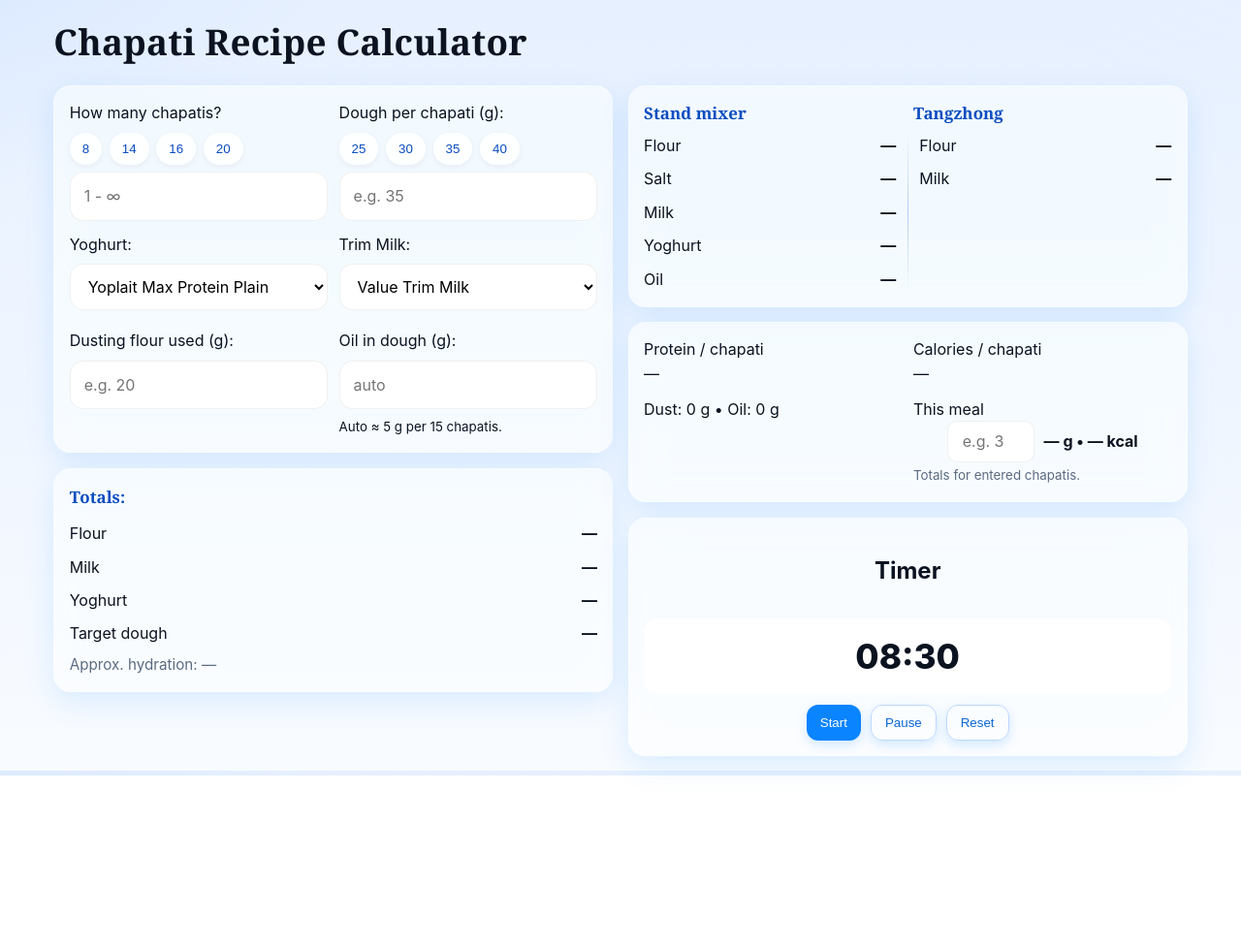
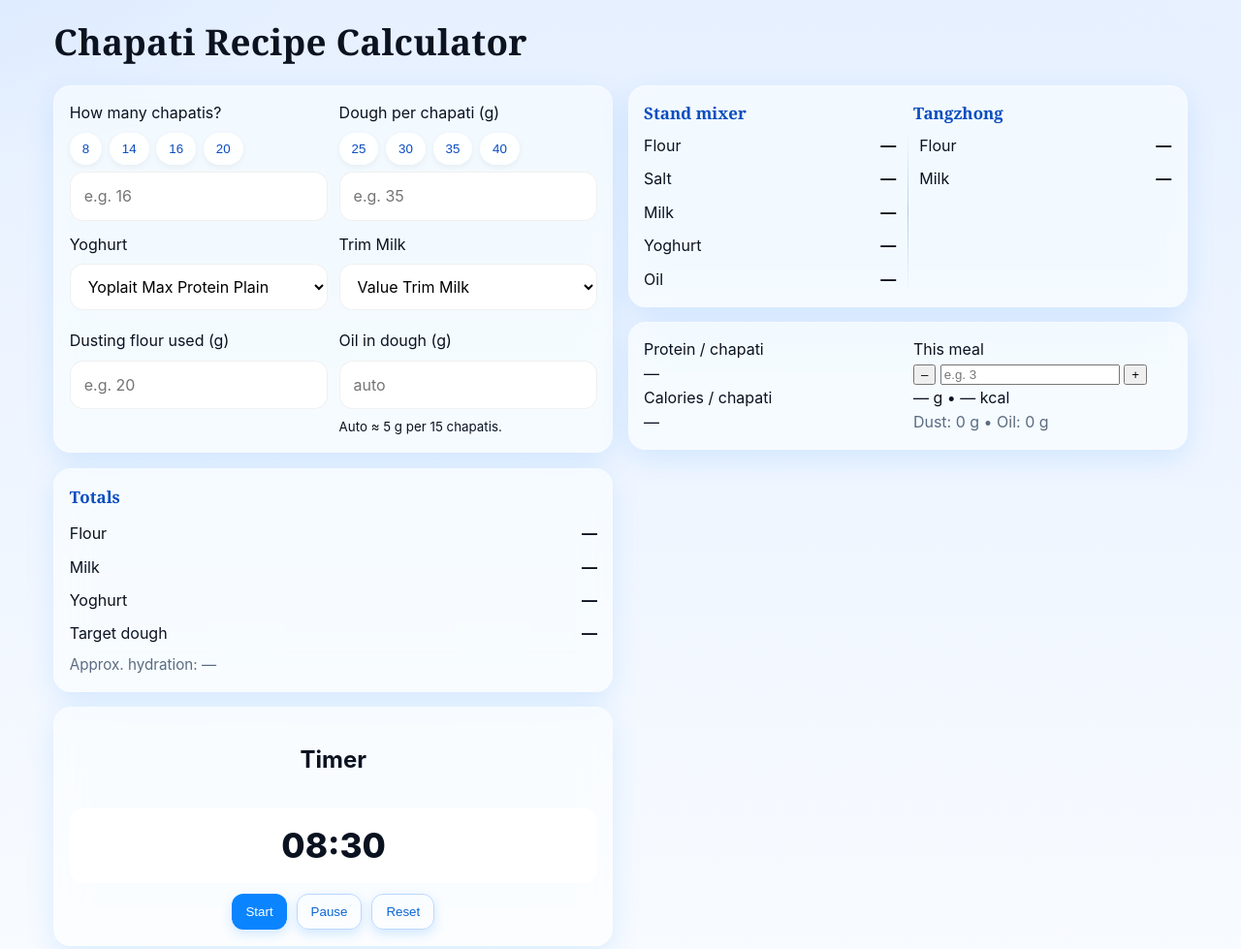
Before and after one commit to abbasalikachwala/abbasalikachwala.github.io, a plain HTML site: page chapati-recipe/index.html in a window 1280 px wide. Shown: the top 979 px of the page at 97% size. Before the commit the page ends 800 px from the top, so only its background shows below. Drawn offline with Linux system fonts and the light colour scheme.

Commit message:
Update index.html

```diff
--- a/chapati-recipe/index.html
+++ b/chapati-recipe/index.html
@@ -5,7 +5,7 @@
   <title>Chapati Recipe Calculator</title>
   <meta name="viewport" content="width=device-width, initial-scale=1" />
   <meta name="color-scheme" content="light" />
-  <!-- Pretty headings fallback if Georgia missing -->
+  <!-- Optional fallback font if Georgia not available -->
   <link rel="preconnect" href="https://fonts.gstatic.com" crossorigin>
   <link href="https://fonts.googleapis.com/css2?family=Cormorant+Garamond:wght@600;700&display=swap" rel="stylesheet">
   <link rel="stylesheet" href="style.css" />
@@ -17,10 +17,10 @@
     </header>
 
     <section class="layout">
-      <!-- LEFT COLUMN: Controls + Totals -->
+      <!-- LEFT COLUMN: Controls + Totals + Timer -->
       <div class="col">
         <!-- Controls -->
-        <section class="panel glass controls" style="--delay:60ms">
+        <section class="panel glass controls delay-1">
           <div class="grid-controls">
             <div class="field">
               <label>How many chapatis?</label>
@@ -30,11 +30,11 @@
                 <button id="preset16" type="button" class="seg-btn">16</button>
                 <button id="preset20" type="button" class="seg-btn">20</button>
               </div>
-              <input id="n" type="number" min="1" step="1" placeholder="1 - ∞" />
+              <input id="n" type="number" min="1" step="1" placeholder="e.g. 16" />
             </div>
 
             <div class="field">
-              <label>Dough per chapati (g):</label>
+              <label>Dough per chapati (g)</label>
               <div class="seg">
                 <button data-dough="25" type="button" class="seg-btn doughPreset">25</button>
                 <button data-dough="30" type="button" class="seg-btn doughPreset">30</button>
@@ -45,7 +45,7 @@
             </div>
 
             <div class="field">
-              <label>Yoghurt:</label>
+              <label>Yoghurt</label>
               <select id="yogBrand">
                 <option value="yoplait" selected>Yoplait Max Protein Plain</option>
                 <option value="gopala">Gopala Full Cream</option>
@@ -53,7 +53,7 @@
             </div>
 
             <div class="field">
-              <label>Trim Milk:</label>
+              <label>Trim Milk</label>
               <select id="milkBrand">
                 <option value="value" selected>Value Trim Milk</option>
                 <option value="dairydale">Dairy Dale Trim Milk</option>
@@ -62,21 +62,21 @@
             </div>
 
             <div class="field">
-              <label>Dusting flour used (g):</label>
+              <label>Dusting flour used (g)</label>
               <input id="dust" type="number" min="0" step="1" placeholder="e.g. 20" />
             </div>
 
             <div class="field">
-              <label>Oil in dough (g):</label>
+              <label>Oil in dough (g)</label>
               <input id="oil" type="number" min="0" step="1" placeholder="auto" />
               <small>Auto ≈ 5 g per 15 chapatis.</small>
             </div>
           </div>
         </section>
 
-        <!-- Totals (with hydration) -->
-        <section class="panel glass totals" style="--delay:110ms">
-          <h2>Totals:</h2>
+        <!-- Totals -->
+        <section class="panel glass totals delay-2">
+          <h2>Totals</h2>
           <div class="kv">
             <div>Flour</div><div id="flourTotal" class="num">—</div>
             <div>Milk</div><div  id="milkTotal"  class="num">—</div>
@@ -85,12 +85,23 @@
           </div>
           <div class="totals-foot muted">Approx. hydration: <span id="hydration">—</span></div>
         </section>
+
+        <!-- Timer -->
+        <section class="panel glass timer center fill delay-3">
+          <h2>Timer</h2>
+          <div class="timer-face" id="timer">08:30</div>
+          <div class="row">
+            <button id="startTimer" class="btn">Start</button>
+            <button id="pauseTimer" class="btn ghost">Pause</button>
+            <button id="resetTimer" class="btn ghost">Reset</button>
+          </div>
+        </section>
       </div>
 
-      <!-- RIGHT COLUMN: Stand Mixer + TZ, KPIs, Timer -->
+      <!-- RIGHT COLUMN: Stand Mixer + TZ + KPIs -->
       <div class="col">
-        <!-- Stand Mixer + Tangzhong with clear divider -->
-        <section class="panel glass duo" style="--delay:60ms">
+        <!-- Stand Mixer + Tangzhong -->
+        <section class="panel glass duo delay-1">
           <div class="duo-head">
             <h2>Stand mixer</h2>
             <h2>Tangzhong</h2>
@@ -111,41 +122,31 @@
           </div>
         </section>
 
-        <!-- KPIs -->
-<section class="panel glass kpis" style="--delay:110ms">
-  <div class="kpi">
-    <div class="kpi-label">Protein / chapati</div>
-    <div class="kpi-value" id="proteinPer">—</div>
+        <!-- KPIs (pretty) -->
+        <section class="panel glass kpis pretty delay-2">
+          <div class="stats">
+            <div class="stat">
+              <div class="stat-label">Protein / chapati</div>
+              <div class="stat-value" id="proteinPer">—</div>
             </div>
-  <div class="kpi">
-    <div class="kpi-label">Calories / chapati</div>
-    <div class="kpi-value" id="kcalPer">—</div>
+            <div class="vsep" aria-hidden="true"></div>
+            <div class="stat">
+              <div class="stat-label">Calories / chapati</div>
+              <div class="stat-value" id="kcalPer">—</div>
             </div>
-  <div class="kpi kpi-small">
-    <div class="kpi-sub">Dust: <span id="dustEcho">0</span> g • Oil: <span id="oilEcho">0</span> g</div>
           </div>
 
-  <!-- NEW: meal totals -->
-  <div class="kpi kpi-meal">
-    <label class="kpi-label" for="mealCount">This meal</label>
+          <div class="meal">
+            <label for="mealCount" class="meal-label">This meal</label>
             <div class="meal-row">
+              <button id="mealMinus" type="button" class="step" aria-label="Minus one">–</button>
               <input id="mealCount" type="number" min="1" step="1" inputmode="numeric" placeholder="e.g. 3" />
+              <button id="mealPlus" type="button" class="step" aria-label="Plus one">+</button>
               <div class="meal-nums">
                 <span id="mealProtein">—</span> g • <span id="mealKcal">—</span> kcal
               </div>
             </div>
-    <small class="muted">Totals for entered chapatis.</small>
-  </div>
-</section>
-
-        <!-- Timer (full column width) -->
-        <section class="panel glass timer center fill" style="--delay:160ms">
-          <h2>Timer</h2>
-          <div class="timer-face" id="timer">08:30</div>
-          <div class="row">
-            <button id="startTimer" class="btn">Start</button>
-            <button id="pauseTimer" class="btn ghost">Pause</button>
-            <button id="resetTimer" class="btn ghost">Reset</button>
+            <div class="kpi-foot muted">Dust: <span id="dustEcho">0</span> g • Oil: <span id="oilEcho">0</span> g</div>
           </div>
         </section>
       </div>
```
Lines whose indentation alone changed are shown as unchanged.
